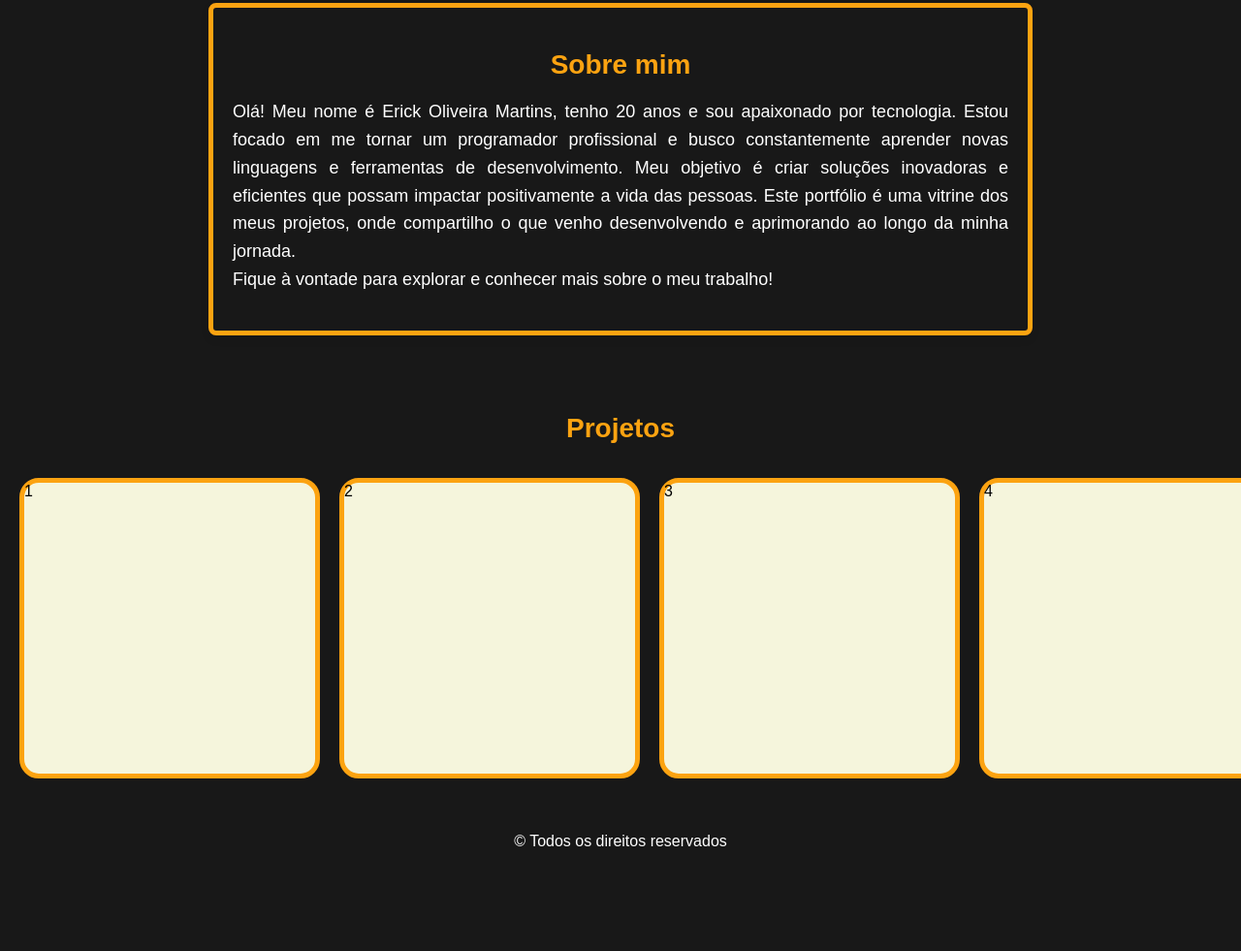
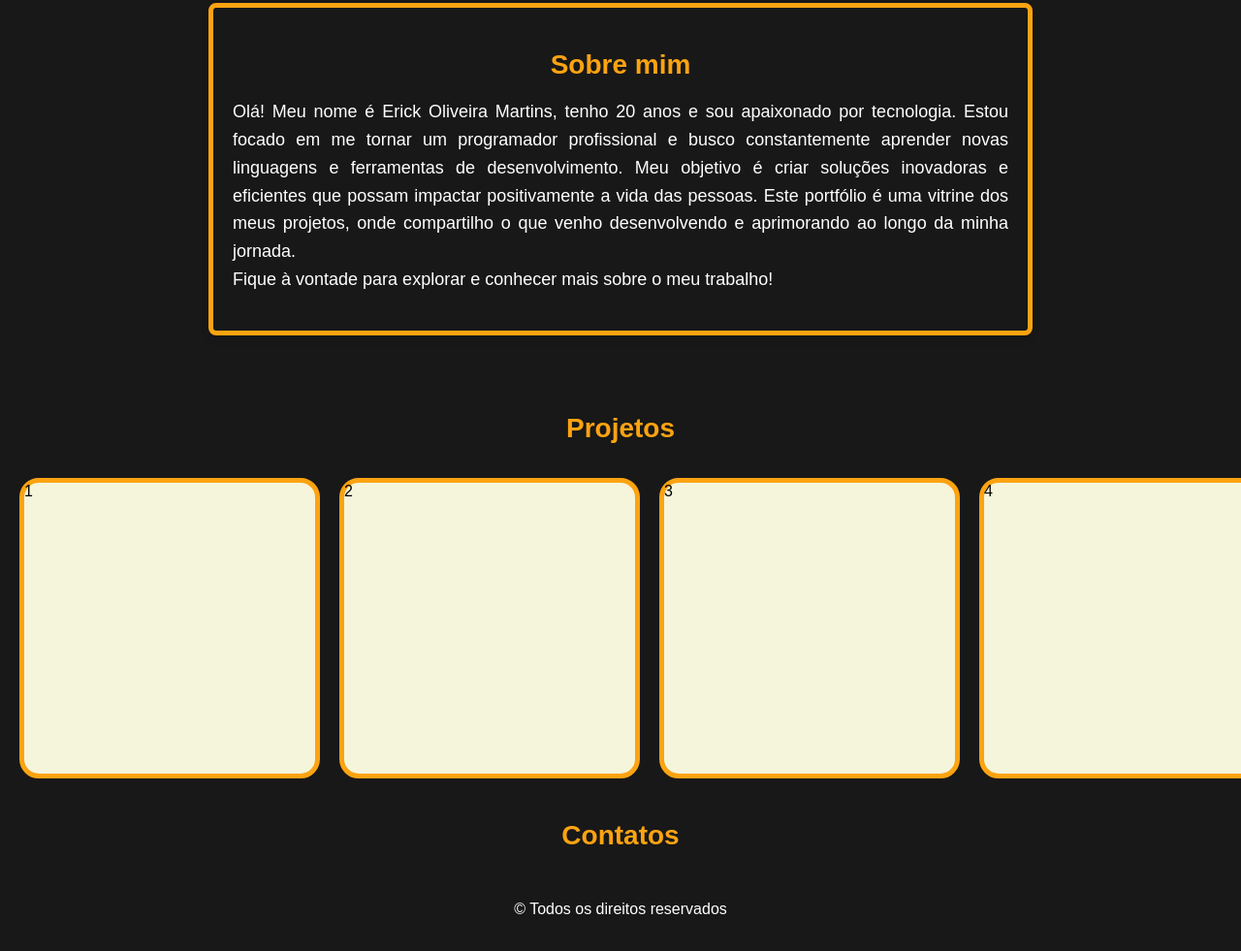
Before and after one commit to erickhq/portifolio, a plain HTML site: page index.html in a window 1280 px wide. Shown: the part 779-1760 px from the top of the page at 97% size. Before the commit the page ends 1692 px from the top, so only its background shows below. Drawn offline with Linux system fonts and the light colour scheme.

Commit message:
quase finalizado

```diff
--- a/index.html
+++ b/index.html
@@ -13,6 +13,7 @@
             <li><a href="#intro">Home</a></li>
             <li><a href="#sobre">Sobre</a></li>
             <li><a href="#portifolio">Portifólio</a></li>
+            <li><a href="#contatos">Contatos</a></li>
         </ul>
     </header>
     <hr>
@@ -37,6 +38,14 @@
         </div>
     </section>
 
+    <section id="contatos">
+        <h2>Contatos</h2>
+        <div id="icons">
+
+        </div>
+
+    </section>
+
     <footer> <p>&copy Todos os direitos reservados</p> </footer>
 </body>
 </html>
--- a/style.css
+++ b/style.css
@@ -131,6 +131,13 @@ img.perfil {
     background-color: beige;
 }
 
+/* Contatos */
+#contatos h2{
+    font-size: 28px;
+    color: #fca311;
+    text-align: center;
+    margin-bottom: 15px;
+}
 
 /* Rodapé */
 footer {
```
